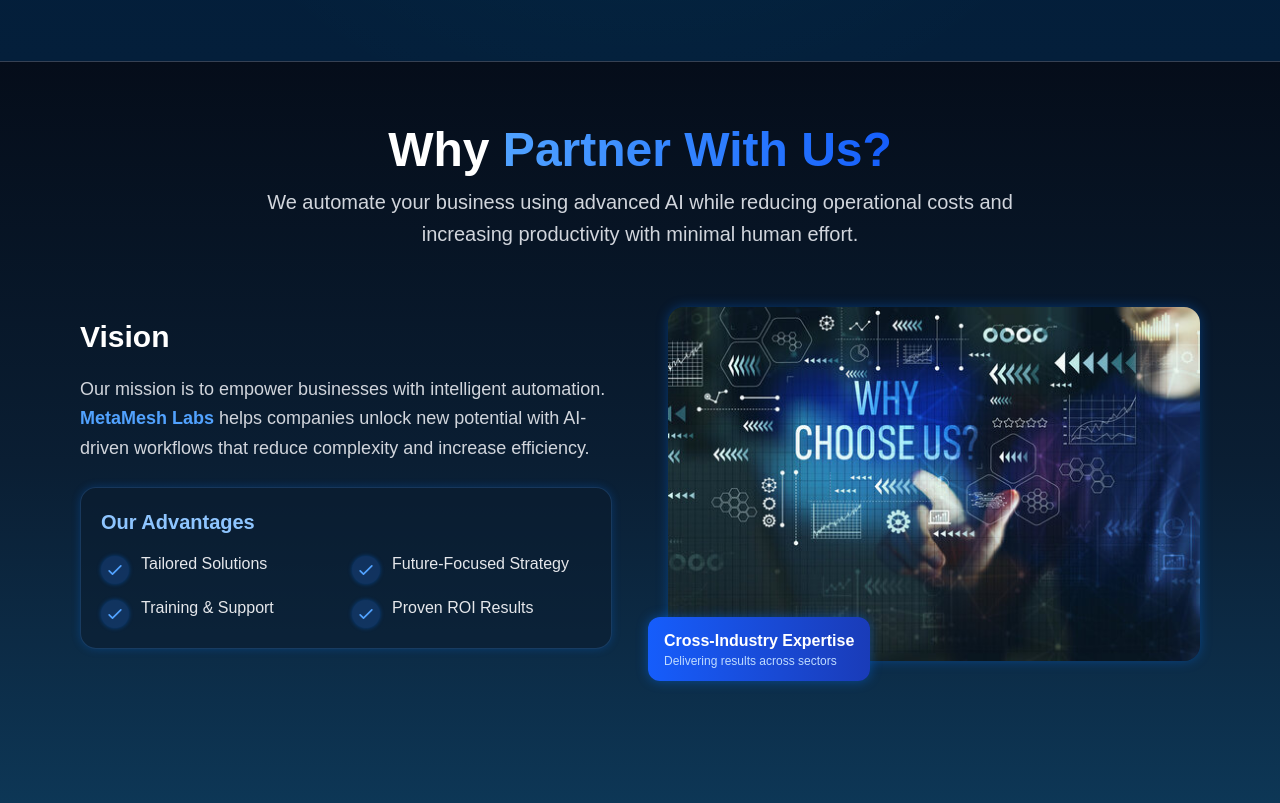
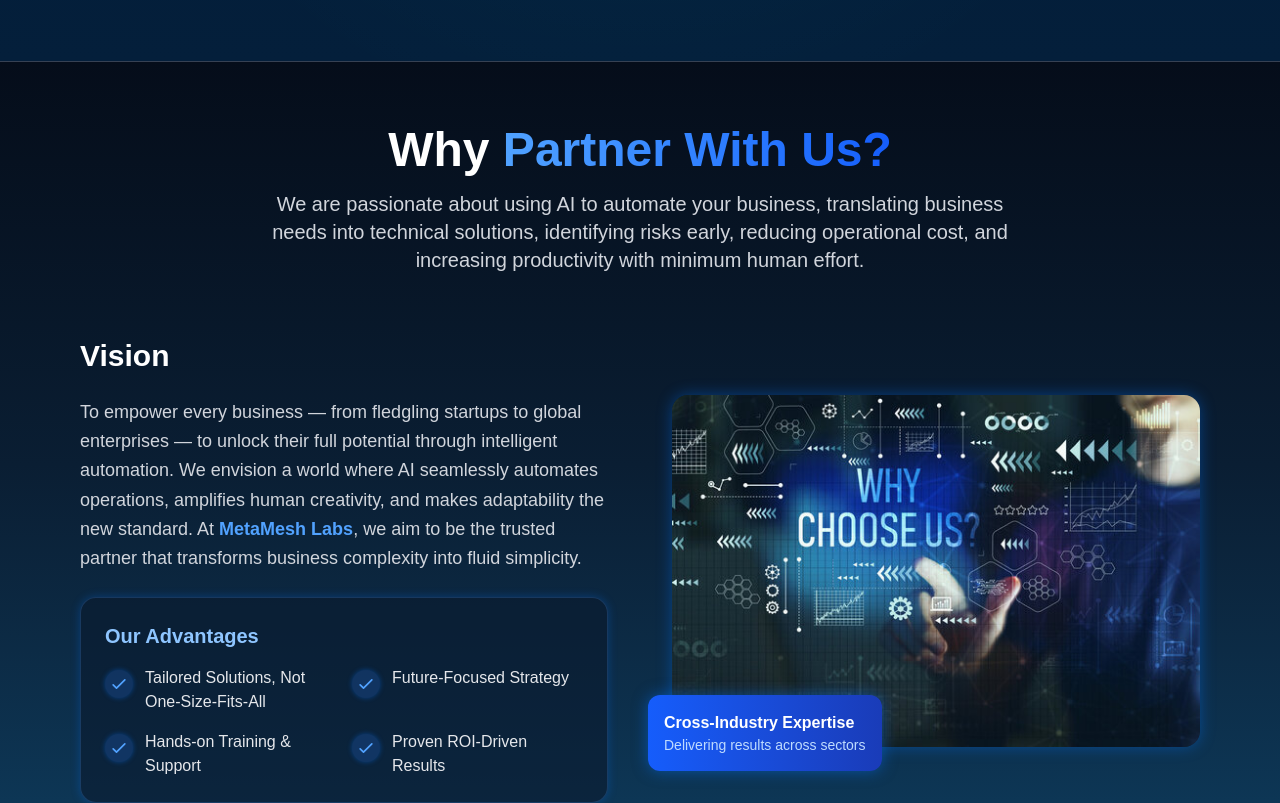
Before and after one commit to mahamnasimdurrani699/metameshlabs, a React (Vite) app in the folder frontend/: page / in a window 1280 px wide. Shown: the part 2520-3323 px from the top of the page. Built offline with nearby package versions, Linux system fonts and the light colour scheme.

Commit message:
previous  WhyChooseUs code

```diff
--- a/frontend/src/components/WhyChooseUs/WhyChooseUs.jsx
+++ b/frontend/src/components/WhyChooseUs/WhyChooseUs.jsx
@@ -135,194 +135,69 @@
 // }
 
 // export default WhyChooseUs;
-
-
-
-
-
-
-// import React, { memo } from "react";
-// import { motion } from "framer-motion";
-// import WhyChooseUs_img from "../../assets/WhyChooseUs.jpg";
-
-// function WhyChooseUs() {
-//   return (
-//     <div className="w-full min-h-screen text-white flex flex-col items-center py-16 px-6 md:px-20 border-t border-gray-700 bg-gradient-to-b from-[#050d1a] via-[#0a1e33] to-[#0d3b5c]">
-
-//       {/* Heading */}
-//       <motion.div
-//         initial={{ opacity: 0, y: 20 }}
-//         whileInView={{ opacity: 1, y: 0 }}
-//         transition={{ duration: 0.4, ease: "easeOut" }}
-//         viewport={{ once: true }}
-//         className="text-center max-w-3xl mb-16"
-//       >
-//         <h1 className="text-4xl md:text-5xl font-extrabold mb-4">
-//           Why{" "}
-//           <span className="bg-gradient-to-r from-blue-400 to-blue-600 bg-clip-text text-transparent">
-//             Partner With Us?
-//           </span>
-//         </h1>
-//         <p className="text-gray-300 text-lg md:text-xl">
-//           We are passionate about using AI to automate your business, translating business needs into technical solutions, identifying risks early, reducing operational cost, and increasing productivity with minimum human effort.
-//         </p>
-//       </motion.div>
-
-//       {/* Content Section */}
-//       <div className="flex flex-col lg:flex-row items-center gap-12 lg:gap-16 w-full max-w-6xl">
-
-//         {/* Left: Text */}
-//         <motion.div
-//           initial={{ opacity: 0, x: -30 }}
-//           whileInView={{ opacity: 1, x: 0 }}
-//           transition={{ duration: 0.4 }}
-//           viewport={{ once: true }}
-//           className="w-full lg:w-1/2"
-//         >
-//           <h2 className="text-2xl md:text-3xl font-bold mb-6">Vision</h2>
-//           <p className="text-gray-300 mb-6 leading-relaxed text-lg">
-//             To empower every business — from fledgling startups to global enterprises — to unlock their full potential through intelligent automation. We envision a world where AI seamlessly automates operations, amplifies human creativity, and makes adaptability the new standard. At <span className="text-blue-400 font-semibold">MetaMesh Labs</span>, we aim to be the trusted partner that transforms business complexity into fluid simplicity.
-//           </p>
-
-//           {/* Advantages */}
-//           <div className="bg-[#0b1a2d]/60 p-6 rounded-2xl border border-blue-400/20 shadow-[0_0_10px_rgba(3,114,250,0.3)]">
-//             <h3 className="text-xl font-semibold mb-4 text-blue-300">Our Advantages</h3>
-//             <div className="grid grid-cols-1 md:grid-cols-2 gap-4">
-//               {[
-//                 "Tailored Solutions, Not One-Size-Fits-All",
-//                 "Future-Focused Strategy",
-//                 "Hands-on Training & Support",
-//                 "Proven ROI-Driven Results",
-//               ].map((item, index) => (
-//                 <div key={index} className="flex items-start space-x-3">
-//                   <div className="bg-blue-500/20 p-1 rounded-full mt-1 shadow-[0_0_5px_rgba(3,114,250,0.4)]">
-//                     <svg
-//                       className="w-5 h-5 text-blue-400"
-//                       fill="none"
-//                       stroke="currentColor"
-//                       viewBox="0 0 24 24"
-//                       xmlns="http://www.w3.org/2000/svg"
-//                     >
-//                       <path strokeLinecap="round" strokeLinejoin="round" strokeWidth="2" d="M5 13l4 4L19 7"></path>
-//                     </svg>
-//                   </div>
-//                   <span className="text-gray-200">{item}</span>
-//                 </div>
-//               ))}
-//             </div>
-//           </div>
-//         </motion.div>
-
-//         {/* Right: Image */}
-//         <motion.div
-//           initial={{ opacity: 0, x: 30 }}
-//           whileInView={{ opacity: 1, x: 0 }}
-//           transition={{ duration: 0.4 }}
-//           viewport={{ once: true }}
-//           className="w-full lg:w-1/2 relative"
-//         >
-//           <div className="relative group">
-//             <img
-//               src={WhyChooseUs_img}
-//               alt="Why Choose Us"
-//               className="w-full h-[400px] object-cover rounded-2xl shadow-[0_0_15px_rgba(3,114,250,0.4)] transform group-hover:scale-105 transition-transform duration-500"
-//             />
-//             <div className="absolute -inset-2 border border-blue-400/20 rounded-2xl group-hover:border-blue-400/40 group-hover:shadow-[0_0_15px_rgba(3,114,250,0.5)] transition-all duration-500 opacity-0 group-hover:opacity-100"></div>
-//           </div>
-
-//           {/* Floating Stats */}
-//           <motion.div
-//             initial={{ opacity: 0, y: 20 }}
-//             whileInView={{ opacity: 1, y: 0 }}
-//             transition={{ duration: 0.3, delay: 0.1 }}
-//             viewport={{ once: true }}
-//             className="absolute -bottom-6 -left-6 bg-gradient-to-r from-blue-600 to-blue-800 p-4 rounded-xl shadow-[0_0_15px_rgba(3,114,250,0.5)]"
-//           >
-//             <div className="text-white font-bold">Cross-Industry Expertise</div>
-//             <div className="text-blue-200 text-sm">Delivering results across sectors</div>
-//           </motion.div>
-//         </motion.div>
-
-//       </div>
-//     </div>
-//   );
-// }
-
-// export default memo(WhyChooseUs);
-
-
-
-
 import React, { memo } from "react";
 import { motion } from "framer-motion";
 import WhyChooseUs_img from "../../assets/WhyChooseUs.jpg";
 
 function WhyChooseUs() {
   return (
-    <div className="w-full min-h-screen text-white flex flex-col items-center py-16 px-6 md:px-20 border-t border-gray-700 bg-gradient-to-b from-[#050d1a] via-[#0a1e33] to-[#0d3b5c] overflow-hidden">
+    <div className="w-full min-h-screen text-white flex flex-col items-center py-16 px-6 md:px-20 border-t border-gray-700 bg-gradient-to-b from-[#050d1a] via-[#0a1e33] to-[#0d3b5c]">
 
       {/* Heading */}
       <motion.div
-        initial={{ opacity: 0, y: 15 }}
+        initial={{ opacity: 0, y: 20 }}
         whileInView={{ opacity: 1, y: 0 }}
-        transition={{ duration: 0.25, ease: "easeOut" }}
+        transition={{ duration: 0.4, ease: "easeOut" }}
         viewport={{ once: true }}
-        className="text-center max-w-3xl mb-14"
+        className="text-center max-w-3xl mb-16"
       >
-        <h1 className="text-4xl md:text-5xl font-extrabold mb-3">
+        <h1 className="text-4xl md:text-5xl font-extrabold mb-4">
           Why{" "}
           <span className="bg-gradient-to-r from-blue-400 to-blue-600 bg-clip-text text-transparent">
             Partner With Us?
           </span>
         </h1>
-        <p className="text-gray-300 text-lg md:text-xl leading-relaxed">
-          We automate your business using advanced AI while reducing operational costs
-          and increasing productivity with minimal human effort.
+        <p className="text-gray-300 text-lg md:text-xl">
+          We are passionate about using AI to automate your business, translating business needs into technical solutions, identifying risks early, reducing operational cost, and increasing productivity with minimum human effort.
         </p>
       </motion.div>
 
       {/* Content Section */}
-      <div className="flex flex-col lg:flex-row items-center gap-12 lg:gap-14 w-full max-w-6xl">
+      <div className="flex flex-col lg:flex-row items-center gap-12 lg:gap-16 w-full max-w-6xl">
 
-        {/* Left Text Section */}
+        {/* Left: Text */}
         <motion.div
-          initial={{ opacity: 0, x: -20 }}
+          initial={{ opacity: 0, x: -30 }}
           whileInView={{ opacity: 1, x: 0 }}
-          transition={{ duration: 0.25 }}
+          transition={{ duration: 0.4 }}
           viewport={{ once: true }}
           className="w-full lg:w-1/2"
         >
-          <h2 className="text-2xl md:text-3xl font-bold mb-5">Vision</h2>
-
+          <h2 className="text-2xl md:text-3xl font-bold mb-6">Vision</h2>
           <p className="text-gray-300 mb-6 leading-relaxed text-lg">
-            Our mission is to empower businesses with intelligent automation.
-            <span className="text-blue-400 font-semibold"> MetaMesh Labs </span>
-            helps companies unlock new potential with AI-driven workflows
-            that reduce complexity and increase efficiency.
+            To empower every business — from fledgling startups to global enterprises — to unlock their full potential through intelligent automation. We envision a world where AI seamlessly automates operations, amplifies human creativity, and makes adaptability the new standard. At <span className="text-blue-400 font-semibold">MetaMesh Labs</span>, we aim to be the trusted partner that transforms business complexity into fluid simplicity.
           </p>
 
           {/* Advantages */}
-          <div className="bg-[#0b1a2d]/50 p-5 rounded-2xl border border-blue-400/20 shadow-[0_0_8px_rgba(3,114,250,0.25)]">
-            <h3 className="text-xl font-semibold mb-4 text-blue-300">
-              Our Advantages
-            </h3>
-
-            <div className="grid grid-cols-1 md:grid-cols-2 gap-3">
+          <div className="bg-[#0b1a2d]/60 p-6 rounded-2xl border border-blue-400/20 shadow-[0_0_10px_rgba(3,114,250,0.3)]">
+            <h3 className="text-xl font-semibold mb-4 text-blue-300">Our Advantages</h3>
+            <div className="grid grid-cols-1 md:grid-cols-2 gap-4">
               {[
-                "Tailored Solutions",
+                "Tailored Solutions, Not One-Size-Fits-All",
                 "Future-Focused Strategy",
-                "Training & Support",
-                "Proven ROI Results",
-              ].map((item, i) => (
-                <div key={i} className="flex items-start space-x-3">
-                  <div className="bg-blue-500/20 p-1 rounded-full mt-1 shadow-[0_0_4px_rgba(3,114,250,0.4)]">
+                "Hands-on Training & Support",
+                "Proven ROI-Driven Results",
+              ].map((item, index) => (
+                <div key={index} className="flex items-start space-x-3">
+                  <div className="bg-blue-500/20 p-1 rounded-full mt-1 shadow-[0_0_5px_rgba(3,114,250,0.4)]">
                     <svg
                       className="w-5 h-5 text-blue-400"
                       fill="none"
                       stroke="currentColor"
                       viewBox="0 0 24 24"
+                      xmlns="http://www.w3.org/2000/svg"
                     >
-                      <path strokeLinecap="round" strokeLinejoin="round" strokeWidth="2" d="M5 13l4 4L19 7"/>
+                      <path strokeLinecap="round" strokeLinejoin="round" strokeWidth="2" d="M5 13l4 4L19 7"></path>
                     </svg>
                   </div>
                   <span className="text-gray-200">{item}</span>
@@ -332,11 +207,11 @@ function WhyChooseUs() {
           </div>
         </motion.div>
 
-        {/* Right Image Section */}
+        {/* Right: Image */}
         <motion.div
-          initial={{ opacity: 0, x: 20 }}
+          initial={{ opacity: 0, x: 30 }}
           whileInView={{ opacity: 1, x: 0 }}
-          transition={{ duration: 0.25 }}
+          transition={{ duration: 0.4 }}
           viewport={{ once: true }}
           className="w-full lg:w-1/2 relative"
         >
@@ -344,26 +219,21 @@ function WhyChooseUs() {
             <img
               src={WhyChooseUs_img}
               alt="Why Choose Us"
-              className="w-full h-[380px] object-cover rounded-2xl shadow-[0_0_12px_rgba(3,114,250,0.35)] transform group-hover:scale-[1.03] transition-transform duration-400"
+              className="w-full h-[400px] object-cover rounded-2xl shadow-[0_0_15px_rgba(3,114,250,0.4)] transform group-hover:scale-105 transition-transform duration-500"
             />
-
-            <div className="absolute -inset-2 border border-blue-400/20 rounded-2xl group-hover:border-blue-400/50 group-hover:shadow-[0_0_12px_rgba(3,114,250,0.5)] transition-all duration-400 opacity-0 group-hover:opacity-100"></div>
+            <div className="absolute -inset-2 border border-blue-400/20 rounded-2xl group-hover:border-blue-400/40 group-hover:shadow-[0_0_15px_rgba(3,114,250,0.5)] transition-all duration-500 opacity-0 group-hover:opacity-100"></div>
           </div>
 
-          {/* Floating Badge */}
+          {/* Floating Stats */}
           <motion.div
-            initial={{ opacity: 0, y: 15 }}
+            initial={{ opacity: 0, y: 20 }}
             whileInView={{ opacity: 1, y: 0 }}
-            transition={{ duration: 0.25, delay: 0.05 }}
+            transition={{ duration: 0.3, delay: 0.1 }}
             viewport={{ once: true }}
-            className="absolute -bottom-5 -left-5 bg-gradient-to-r from-blue-600 to-blue-800 px-4 py-3 rounded-xl shadow-[0_0_12px_rgba(3,114,250,0.45)]"
+            className="absolute -bottom-6 -left-6 bg-gradient-to-r from-blue-600 to-blue-800 p-4 rounded-xl shadow-[0_0_15px_rgba(3,114,250,0.5)]"
           >
-            <div className="text-white font-bold text-sm md:text-base">
-              Cross-Industry Expertise
-            </div>
-            <div className="text-blue-200 text-xs">
-              Delivering results across sectors
-            </div>
+            <div className="text-white font-bold">Cross-Industry Expertise</div>
+            <div className="text-blue-200 text-sm">Delivering results across sectors</div>
           </motion.div>
         </motion.div>
 
```
